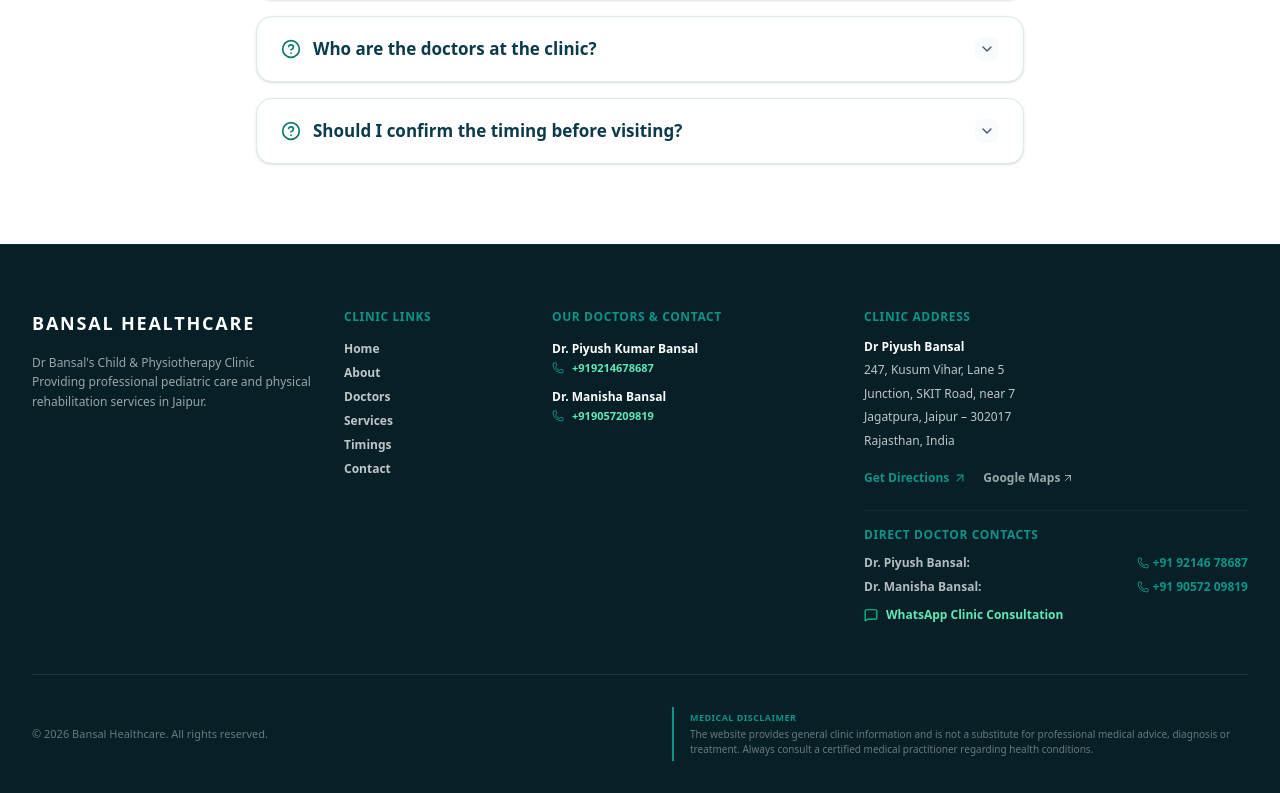
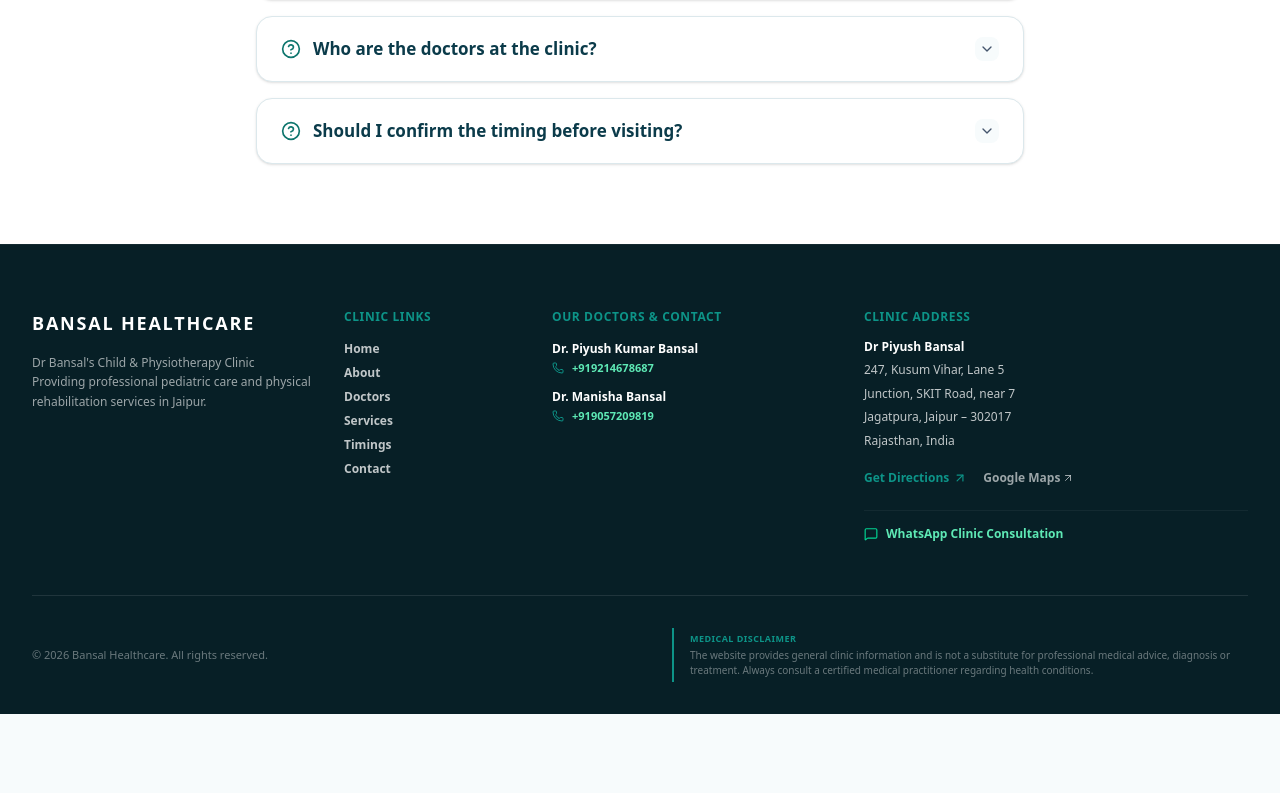
Before and after one commit to ramlalkumawat/bansal-healthcare, a Next.js app: page / in a window 1280 px wide. Shown: the part 5351-6144 px from the top of the page. After the commit the page ends 6065 px from the top, so only its background shows below. Built offline with nearby package versions, Linux system fonts and the light colour scheme.

Commit message:
Remove Direct Doctor Contacts section from footer

```diff
--- a/src/components/Footer.tsx
+++ b/src/components/Footer.tsx
@@ -123,47 +123,16 @@ export default function Footer() {
               </div>
             </div>
 
-            <div className="space-y-3 border-t border-white/5 pt-4">
-              <h4 className="text-xs font-bold uppercase tracking-wider text-accent">
-                Direct Doctor Contacts
-              </h4>
-              <ul className="space-y-2 text-xs font-semibold text-white/85">
-                <li>
-                  <div className="flex items-center justify-between gap-2">
-                    <span className="text-white/70">Dr. Piyush Bansal:</span>
-                    <a
-                      href="tel:+919214678687"
-                      className="inline-flex items-center space-x-1 text-accent hover:underline font-bold"
-                    >
-                      <Phone className="w-3 h-3" />
-                      <span>+91 92146 78687</span>
-                    </a>
-                  </div>
-                </li>
-                <li>
-                  <div className="flex items-center justify-between gap-2">
-                    <span className="text-white/70">Dr. Manisha Bansal:</span>
-                    <a
-                      href="tel:+919057209819"
-                      className="inline-flex items-center space-x-1 text-accent hover:underline font-bold"
-                    >
-                      <Phone className="w-3 h-3" />
-                      <span>+91 90572 09819</span>
-                    </a>
-                  </div>
-                </li>
-                <li className="pt-1">
+            <div className="border-t border-white/5 pt-3">
               <a
                 href={whatsappUrl}
                 target="_blank"
                 rel="noopener noreferrer"
-                    className="inline-flex items-center space-x-2 text-emerald-300 hover:text-white transition-colors"
+                className="inline-flex items-center space-x-2 text-xs font-semibold text-emerald-300 hover:text-white transition-colors"
               >
                 <MessageSquare className="w-3.5 h-3.5 text-emerald-400" />
                 <span>WhatsApp Clinic Consultation</span>
               </a>
-                </li>
-              </ul>
             </div>
           </div>
 
```
Lines whose indentation alone changed are shown as unchanged.
